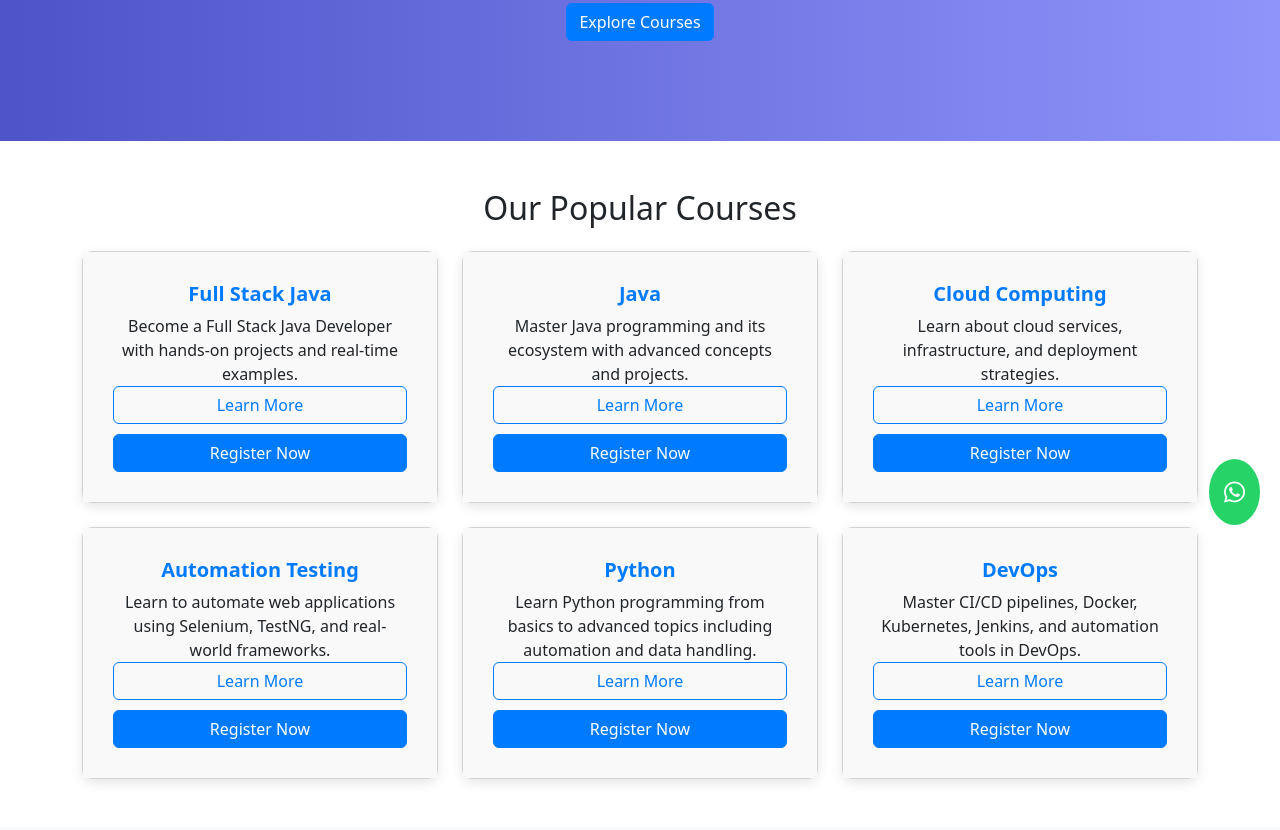
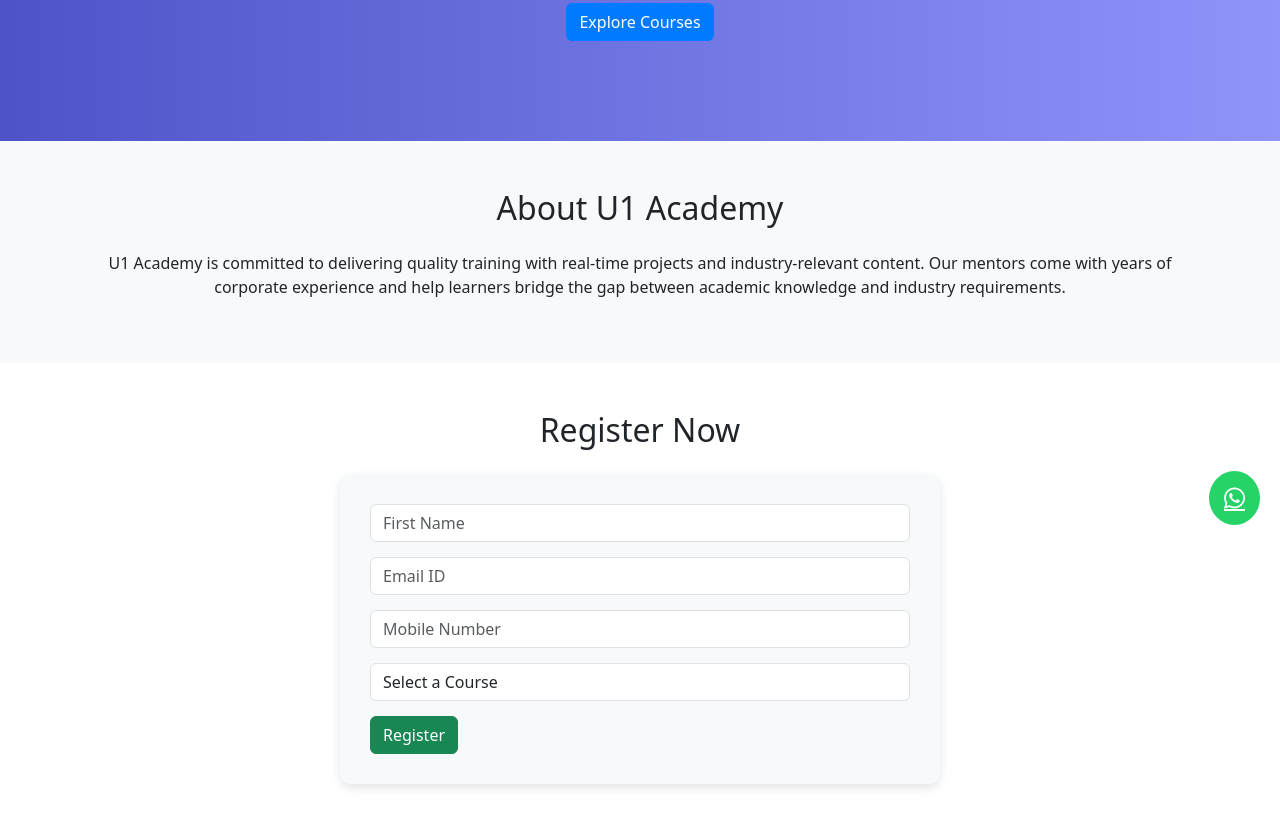
Before and after one commit to padmaraouppuluri123/U1Acadmey, a plain HTML site: page index.html in a window 1280 px wide. Shown: the part 255-1085 px from the top of the page. Drawn offline with nearby package versions, Linux system fonts and the light colour scheme.

Commit message:
Update index.html

```diff
--- a/index.html
+++ b/index.html
@@ -5,6 +5,8 @@
   <meta name="viewport" content="width=device-width, initial-scale=1.0" />
   <title>U1 Academy - Learn from the Experts</title>
   <link href="https://cdn.jsdelivr.net/npm/bootstrap@5.3.0/dist/css/bootstrap.min.css" rel="stylesheet">
+  <!-- Font Awesome CDN -->
+  <link href="https://cdnjs.cloudflare.com/ajax/libs/font-awesome/6.5.0/css/all.min.css" rel="stylesheet">
   <style>
     .hero {
       background: linear-gradient(to right, #4e54c8, #8f94fb);
@@ -105,6 +107,9 @@
       padding: 15px;
       font-size: 24px;
       z-index: 999;
+      display: flex;
+      align-items: center;
+      justify-content: center;
     }
 
     .whatsapp-btn:hover {
@@ -147,112 +152,10 @@
     </div>
   </section>
 
-  <!-- Courses -->
-  <section class="py-5" id="courses">
-    <div class="container">
-      <h2 class="text-center mb-4">Our Popular Courses</h2>
-      <div class="row g-4">
-        <!-- Full Stack Java -->
-        <div class="col-md-4 d-flex">
-          <div class="card course-card w-100">
-            <div class="card-body">
-              <div>
-                <h5 class="card-title">Full Stack Java</h5>
-                <p class="card-text">Become a Full Stack Java Developer with hands-on projects and real-time examples.</p>
-              </div>
-              <div class="button-group">
-                <a href="#register" class="btn btn-outline-primary">Learn More</a>
-                <a href="#register" class="btn btn-primary">Register Now</a>
-              </div>
-            </div>
-          </div>
-        </div>
+  <!-- Courses Section (Same as before) -->
+  <!-- ... (Course section unchanged) ... -->
 
-        <!-- Java -->
-        <div class="col-md-4 d-flex">
-          <div class="card course-card w-100">
-            <div class="card-body">
-              <div>
-                <h5 class="card-title">Java</h5>
-                <p class="card-text">Master Java programming and its ecosystem with advanced concepts and projects.</p>
-              </div>
-              <div class="button-group">
-                <a href="#register" class="btn btn-outline-primary">Learn More</a>
-                <a href="#register" class="btn btn-primary">Register Now</a>
-              </div>
-            </div>
-          </div>
-        </div>
-
-        <!-- Cloud Computing -->
-        <div class="col-md-4 d-flex">
-          <div class="card course-card w-100">
-            <div class="card-body">
-              <div>
-                <h5 class="card-title">Cloud Computing</h5>
-                <p class="card-text">Learn about cloud services, infrastructure, and deployment strategies.</p>
-              </div>
-              <div class="button-group">
-                <a href="#register" class="btn btn-outline-primary">Learn More</a>
-                <a href="#register" class="btn btn-primary">Register Now</a>
-              </div>
-            </div>
-          </div>
-        </div>
-
-        <!-- Automation Testing -->
-        <div class="col-md-4 d-flex">
-          <div class="card course-card w-100">
-            <div class="card-body">
-              <div>
-                <h5 class="card-title">Automation Testing</h5>
-                <p class="card-text">Learn to automate web applications using Selenium, TestNG, and real-world frameworks.</p>
-              </div>
-              <div class="button-group">
-                <a href="#register" class="btn btn-outline-primary">Learn More</a>
-                <a href="#register" class="btn btn-primary">Register Now</a>
-              </div>
-            </div>
-          </div>
-        </div>
-
-        <!-- Python -->
-        <div class="col-md-4 d-flex">
-          <div class="card course-card w-100">
-            <div class="card-body">
-              <div>
-                <h5 class="card-title">Python</h5>
-                <p class="card-text">Learn Python programming from basics to advanced topics including automation and data handling.</p>
-              </div>
-              <div class="button-group">
-                <a href="#register" class="btn btn-outline-primary">Learn More</a>
-                <a href="#register" class="btn btn-primary">Register Now</a>
-              </div>
-            </div>
-          </div>
-        </div>
-
-        <!-- DevOps -->
-        <div class="col-md-4 d-flex">
-          <div class="card course-card w-100">
-            <div class="card-body">
-              <div>
-                <h5 class="card-title">DevOps</h5>
-                <p class="card-text">Master CI/CD pipelines, Docker, Kubernetes, Jenkins, and automation tools in DevOps.</p>
-              </div>
-              <div class="button-group">
-                <a href="#register" class="btn btn-outline-primary">Learn More</a>
-                <a href="#register" class="btn btn-primary">Register Now</a>
-              </div>
-            </div>
-          </div>
-        </div>
-
-      </div>
-    </div>
-  </section>
-
-  <!-- About -->
+  <!-- About Section -->
   <section class="py-5 bg-light" id="about">
     <div class="container">
       <h2 class="text-center mb-4">About U1 Academy</h2>
@@ -260,7 +163,7 @@
     </div>
   </section>
 
-  <!-- Register -->
+  <!-- Register Section -->
   <section class="py-5" id="register">
     <div class="container">
       <h2 class="text-center mb-4">Register Now</h2>
@@ -290,7 +193,7 @@
     </div>
   </section>
 
-  <!-- WhatsApp -->
+  <!-- WhatsApp Button -->
   <a href="https://wa.me/8885811101?text=Welcome%20to%20U1%20Academy.%20We%20will%20respond%20shortly." class="whatsapp-btn" target="_blank">
     <i class="fab fa-whatsapp"></i>
   </a>
@@ -302,7 +205,6 @@
 
   <!-- Scripts -->
   <script src="https://cdn.jsdelivr.net/npm/bootstrap@5.3.0/dist/js/bootstrap.bundle.min.js"></script>
-  <script src="https://kit.fontawesome.com/a076d05399.js"></script>
   <script>
     function showSuccessMessage(event) {
       event.preventDefault();
```
